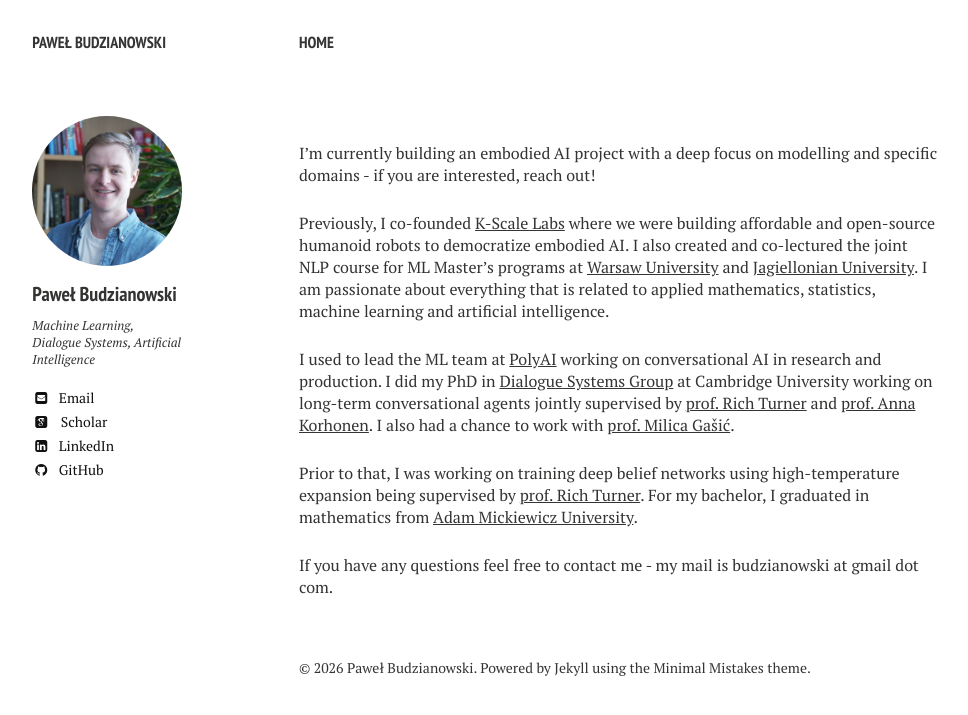
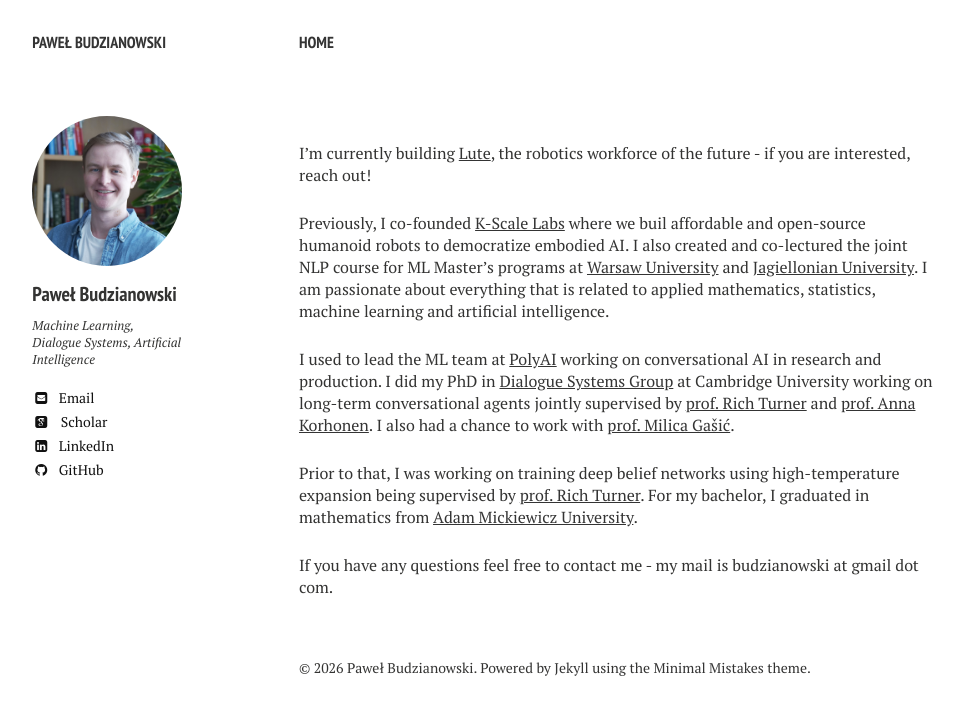
Before and after one commit to budzianowski/budzianowski.github.io, a Jekyll site: the page built from index.md, in a window 1280 px wide. Shown: the top 715 px of the page, without its empty margins (21-989 px from the left). Built offline with Jekyll 4.4.1, drawn with Linux system fonts in a browser that asks for light colours; nearby versions of some CDN libraries; some web fonts are replaced.

Commit message:
Updated project description and corrected typos.
Updated project description and corrected typos.

```diff
--- a/index.md
+++ b/index.md
@@ -6,9 +6,9 @@ share: false
 image:
   credit: "@budzianowski"
 ---
-I'm currently building an embodied AI project with a deep focus on modelling and specific domains - if you are interested, reach out!
+I'm currently building [Lute](https.lute.one), the robotics workforce of the future - if you are interested, reach out!
 
-Previously, I co-founded [K-Scale Labs](https://kscale.dev/) where we were building affordable and open-source humanoid robots to democratize embodied AI. I also created and co-lectured the joint NLP course for ML Master's programs at [Warsaw University](https://www.mimuw.edu.pl/en/machine-learning-new-field-masters-programs) and [Jagiellonian University](https://gmum.net/). I am passionate about everything that is related to applied mathematics, statistics, machine learning and artificial intelligence.
+Previously, I co-founded [K-Scale Labs](https://kscale.dev/) where we buil affordable and open-source humanoid robots to democratize embodied AI. I also created and co-lectured the joint NLP course for ML Master's programs at [Warsaw University](https://www.mimuw.edu.pl/en/machine-learning-new-field-masters-programs) and [Jagiellonian University](https://gmum.net/). I am passionate about everything that is related to applied mathematics, statistics, machine learning and artificial intelligence.
 
 I used to lead the ML team at [PolyAI](https://www.polyai.com/) working on conversational AI in research and production. I did my PhD in [Dialogue Systems Group](https://dialogue.mi.eng.cam.ac.uk/index.php/people/) at Cambridge University working on long-term conversational agents jointly supervised by [prof. Rich Turner](https://learning.eng.cam.ac.uk/Public/Turner/WebHome) and [prof. Anna Korhonen](https://www.cl.cam.ac.uk/~alk23/). I also had a chance to work with [prof. Milica Gašić](https://www.cs.hhu.de/en/research-groups/dialog-systems-and-machine-learning.html).
 
```
